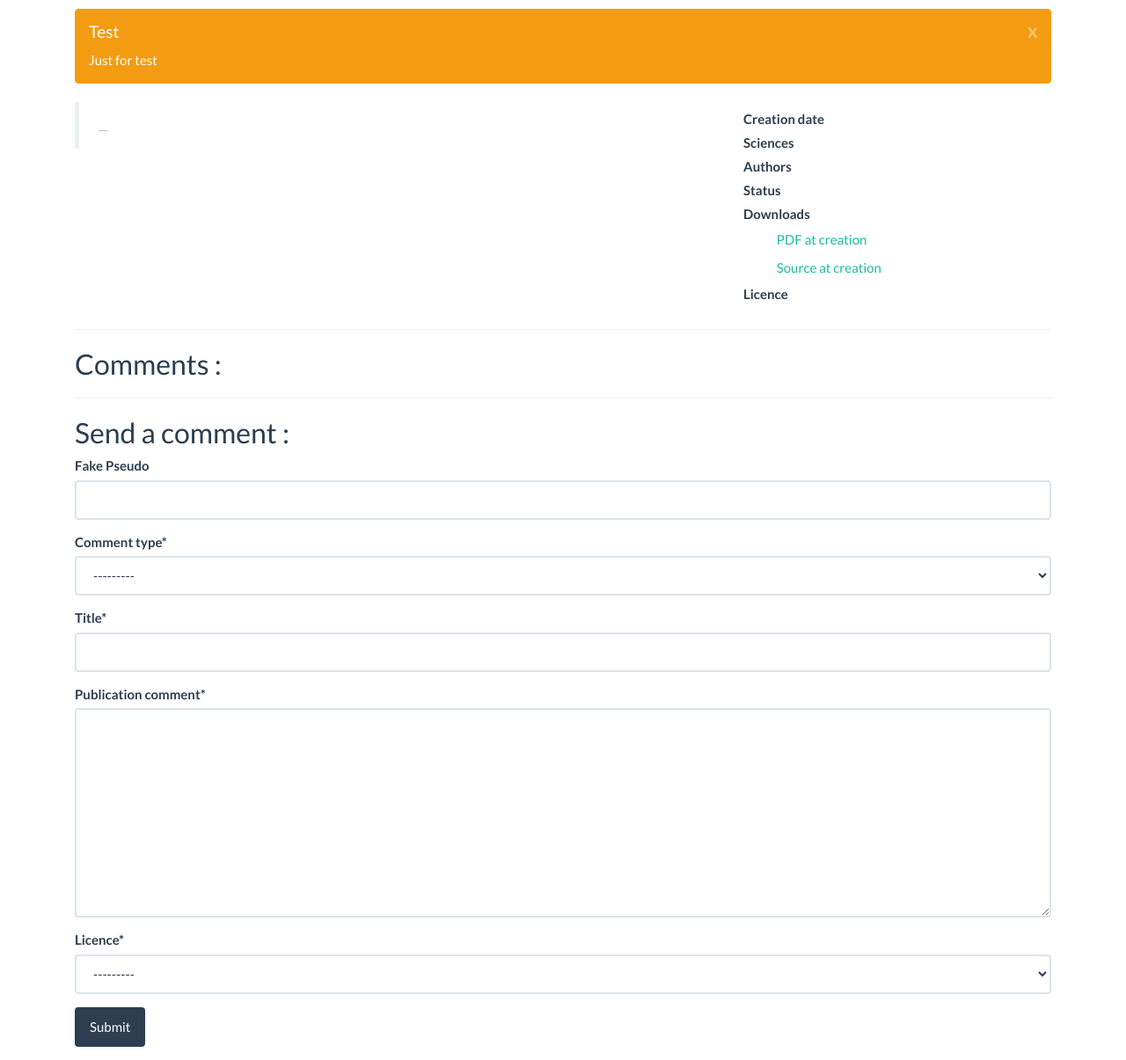
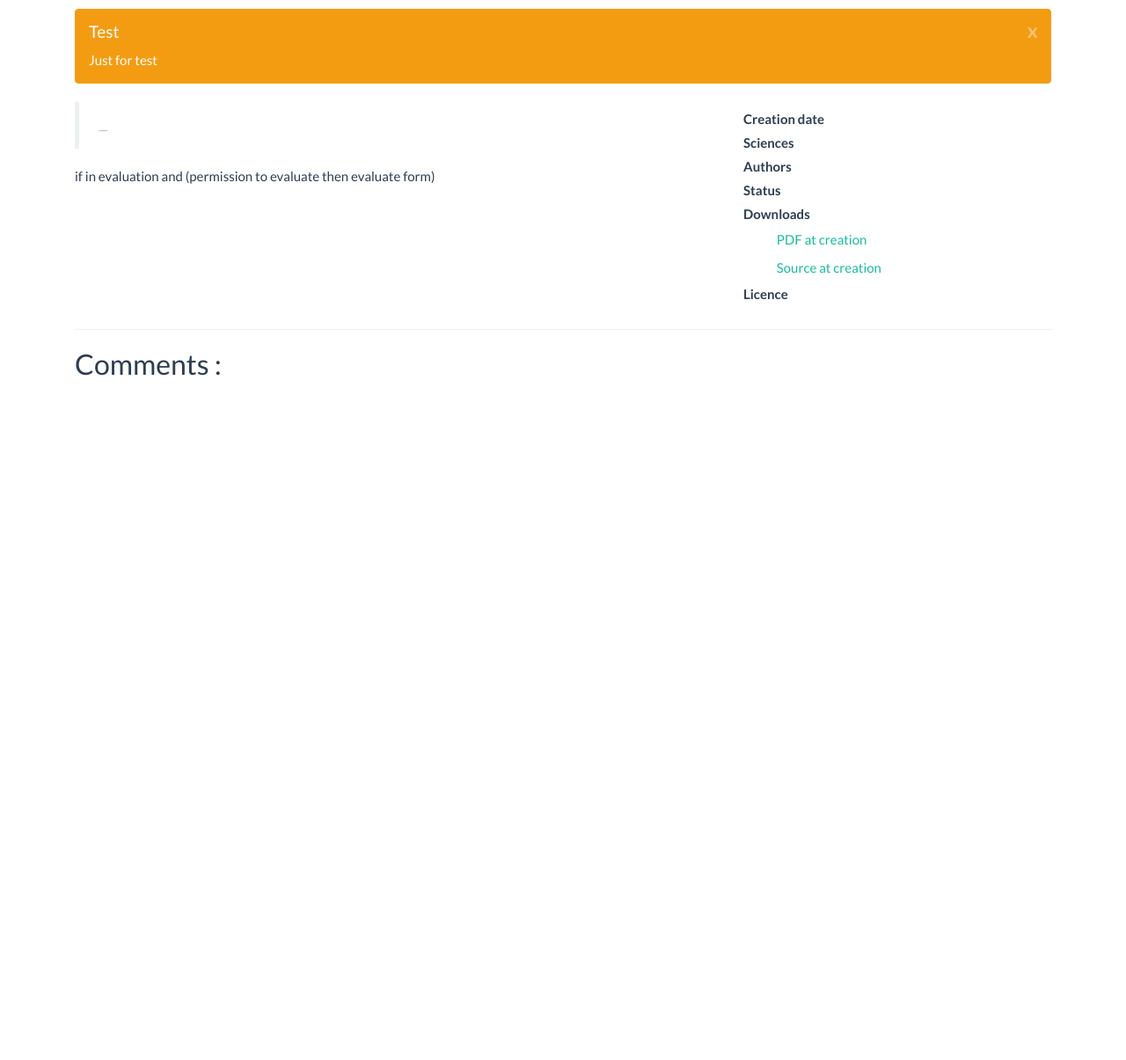
Before and after one commit to Astyan-42/skepticalscience, a Django app: template skepticalsciencewebsite/publications/templates/publications/publication_detail.html in a window 1280 px wide. Shown: the part 145-1350 px from the top of the page at 88% size. After the commit the page ends 572 px from the top, so only its background shows below. Run offline with Django 3.2, Linux system fonts and the light colour scheme; the template is opened without the code that fills it: values that come from a table or form of the project are taken from there, others are empty; some libraries are stand-ins or nearby versions.

Commit message:
better comment on the publication view

```diff
--- a/skepticalsciencewebsite/publications/templates/publications/publication_detail.html
+++ b/skepticalsciencewebsite/publications/templates/publications/publication_detail.html
@@ -22,12 +22,13 @@
                     <p>{{ publication_detail.resume }}</p>
                     <small>{{ publication_detail.editor.get_full_name }}</small>
                 </blockquote>
+                <p> if in evaluation and (permission to evaluate then evaluate form) </p>
             </div>
         </div>
         <div class="col-md-4">
-            <h5><strong>Creation date</strong></h5>
+            <h5><strong>{% trans "Creation date" %}</strong></h5>
             <p class="text-indent">{{ publication_detail.creation_date }}</p>
-            <h5><strong>Sciences</strong></h5>
+            <h5><strong>{% trans "Sciences" %}</strong></h5>
             <p class="text-indent">{% for science in publication_detail.sciences.all %}
                     {% if forloop.last %}
                         {{ science }}
@@ -35,7 +36,7 @@
                         {{ science }},
                     {% endif %}
                 {% endfor %}</p>
-            <h5><strong>Authors</strong></h5>
+            <h5><strong>{% trans "Authors" %}</strong></h5>
             <p class="text-indent">
                 {% for author in publication_detail.get_all_authors %}
                     {% if forloop.last %}
@@ -44,10 +45,10 @@
                         {{ author.get_full_name }},
                     {% endif %}
                 {% endfor %}</p>
-            <h5><strong>Status</strong></h5>
+            <h5><strong>{% trans "Status" %}</strong></h5>
             <p class="text-indent">{{ publication_detail.get_status_display }}</p>
             <!--other information to show if function of the status -->
-            <h5><strong>Downloads</strong></h5>
+            <h5><strong>{% trans "Downloads" %}</strong></h5>
             <p class="text-indent">
                 <a href="{% url 'download_publication' 'pdf_creation' object.pk %}">{% trans "PDF at creation" %}</a>
             </p>
@@ -61,11 +62,14 @@
                 <p class="text-indent">
                     <a href="{% url 'download_publication' 'source_final' object.pk %}">{% trans "Source after correction" %}</a>
                 </p>
+                <h5><strong>{% trans "Publication score" %}</strong></h5>
+                <p class="text-indent">{{ publication_detail.publication_score }}</p>
             {% endif %}
-<!--other dowload only if validated-->
-            <p>{{ publication_detail.publication_score }}</p>
-            <p>{{ publication_detail.estimated_impact_factor}}</p>
-            <h5><strong>Licence</strong></h5>
+            {% if publication_detail.status >= 7 %}
+                <h5><strong>{% trans "Estimated impact factor" %}</strong></h5>
+                <p class="text-indent">{{ publication_detail.estimated_impact_factor}}</p>
+            {% endif %}
+            <h5><strong>{% trans "Licence" %}</strong></h5>
             <p class="text-indent">{{ publication_detail.licence }}</p>
             <!--dropdown button with download-->
         </div>
@@ -90,25 +94,22 @@ corrected green, if not red, if comment after the validation and valid then oran
             </div>
 
             <div class="panel-body">
-                {{ comment.content}}
-            </div>
-            <div class="panel-footer">
+                <p> {{ comment.content}}</p>
                 <div class="panel-title pull-left">
                     {{ comment.licence }} ({{ comment.creation_date }})
                 </div>
                 <div class="panel-title pull-right">
                     Link to the comment evaluation (only for the reviewers)
                 </div>
-                <div class="clearfix"></div>
             </div>
         </div>
     {% endfor %}
 
-
-    <hr>
-    <h2>Send a comment :</h2>
-<!--show the form only if the user is auth-->
-    {% crispy form %}
-    {{ form.media.js }}
+    {% if user.is_authenticated %}
+        <hr>
+        <h2>Send a comment :</h2>
+        {% crispy form %}
+        {{ form.media.js }}
+    {% endif %}
 
 {% endblock %}
--- a/skepticalsciencewebsite/publications/views.py
+++ b/skepticalsciencewebsite/publications/views.py
@@ -192,6 +192,10 @@ class PublicationDisplay(DetailView):
         """
         pass
 
+    def get_is_reviewer(self):
+        pass
+
+
     def get_context_data(self, **kwargs):
         context = super(PublicationDisplay, self).get_context_data(**kwargs)
         # adding comment to the view, better order by
```
